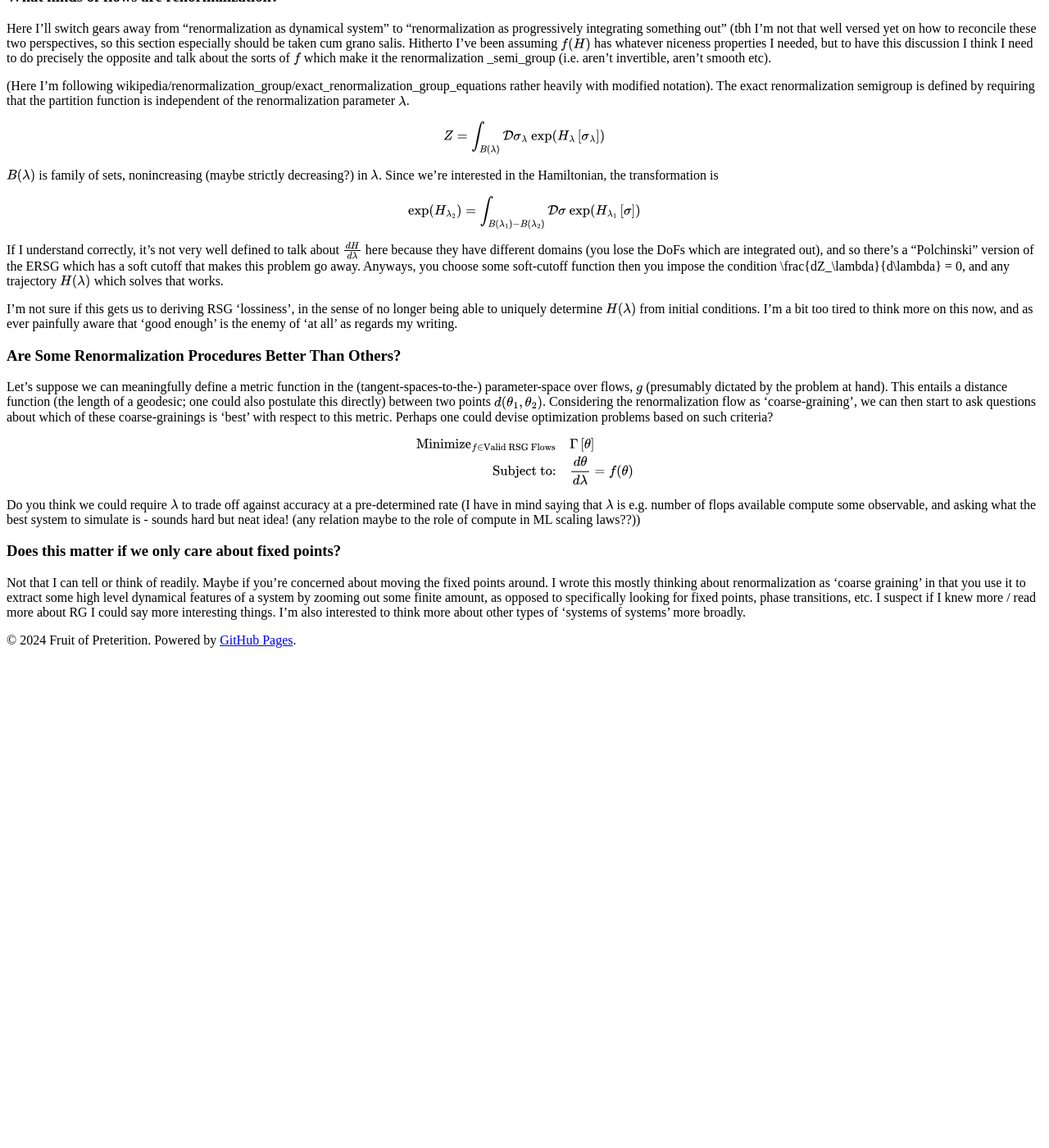
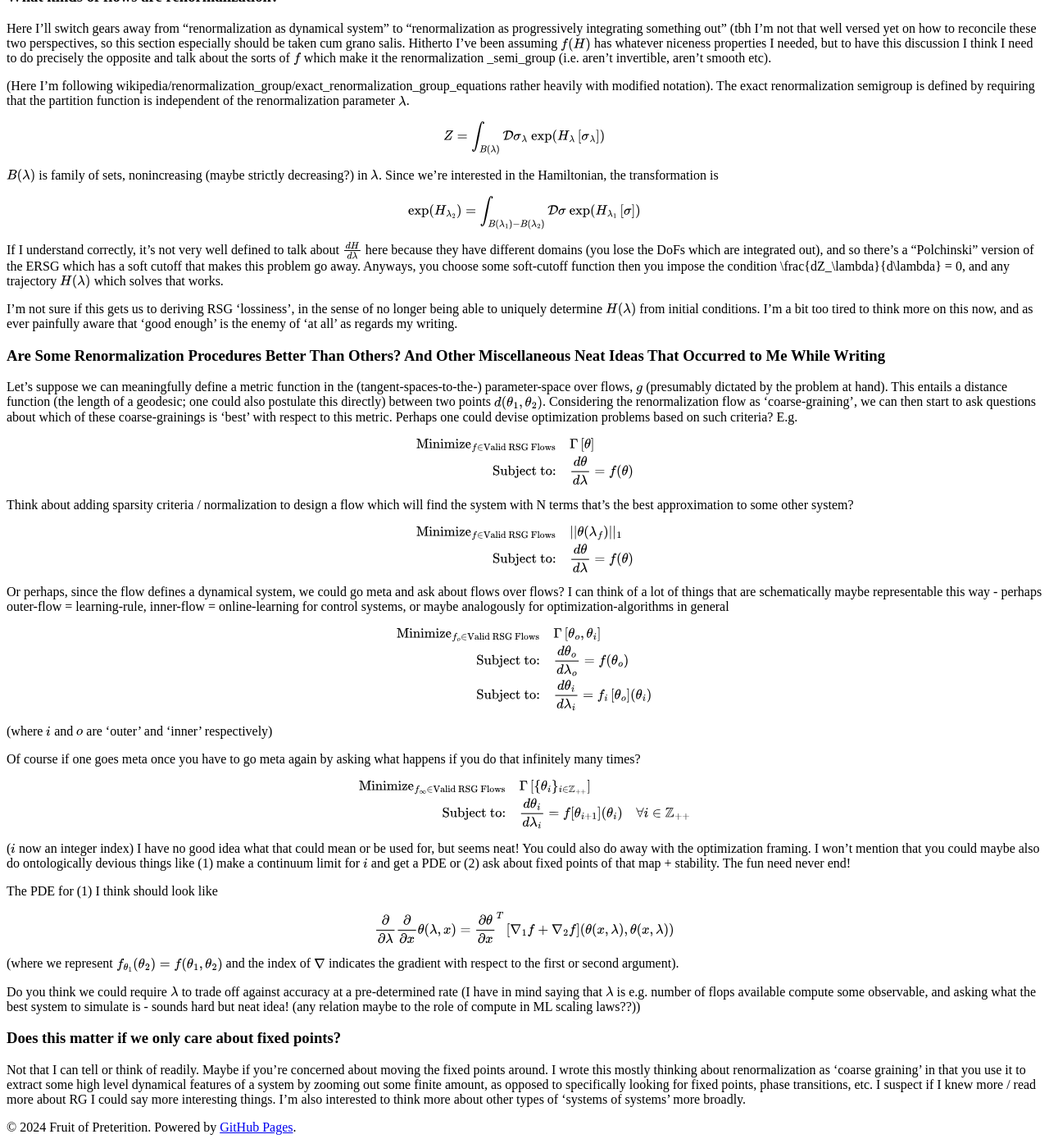
Before and after one commit to CharlesR-W/crw-blog, a Jekyll site: the page built from _posts/2024-10-03-Musings-on-Running-Couplings-and-Invariant-Subspaces.md, in a window 1280 px wide and 1400 px high, scrolled down 1219 px. Shown: the whole window at 82% size. Built offline with Jekyll 4.4.1, drawn with Linux system fonts in a browser that asks for light colours; our own code applies the rules of GitHub Pages for plain Markdown files; before the commit the page ends 2025 px from its top, so only the background shows below that.

Commit message:
Update 2024-10-03-Musings-on-Running-Couplings-and-Invariant-Subspaces.md

```diff
--- a/_posts/2024-10-03-Musings-on-Running-Couplings-and-Invariant-Subspaces.md
+++ b/_posts/2024-10-03-Musings-on-Running-Couplings-and-Invariant-Subspaces.md
@@ -81,8 +81,8 @@ If I understand correctly, it's not very well defined to talk about $\frac{dH}{d
 I'm not sure if this gets us to deriving RSG 'lossiness', in the sense of no longer being able to uniquely determine $H(\lambda)$ from initial conditions.  I'm a bit too tired to think more on this now, and as ever painfully aware that 'good enough' is the enemy of 'at all' as regards my writing.
 
 
-### Are Some Renormalization Procedures Better Than Others?
-Let's suppose we can meaningfully define a metric function in the (tangent-spaces-to-the-) parameter-space over flows, $g$ (presumably dictated by the problem at hand). This entails a distance function (the length of a geodesic; one could also postulate this directly) between two points $d(\theta_1, \theta_2)$.  Considering the renormalization flow as 'coarse-graining', we can then start to ask questions about which of these coarse-grainings is 'best' with respect to this metric.  Perhaps one could devise optimization problems based on such criteria?
+### Are Some Renormalization Procedures Better Than Others?  And Other Miscellaneous Neat Ideas That Occurred to Me While Writing
+Let's suppose we can meaningfully define a metric function in the (tangent-spaces-to-the-) parameter-space over flows, $g$ (presumably dictated by the problem at hand). This entails a distance function (the length of a geodesic; one could also postulate this directly) between two points $d(\theta_1, \theta_2)$.  Considering the renormalization flow as 'coarse-graining', we can then start to ask questions about which of these coarse-grainings is 'best' with respect to this metric.  Perhaps one could devise optimization problems based on such criteria?  E.g.
 
 $$
 \begin{aligned}
@@ -91,6 +91,46 @@ $$
 \end{aligned}
 $$
 
+Think about adding sparsity criteria / normalization to design a flow which will find the system with N terms that's the best approximation to some other system?
+
+$$
+\begin{aligned}
+    \text{Minimize}_{f \in \text{Valid RSG Flows}} \quad & ||\theta(\lambda_f)||_1 \\
+    \text{Subject to:} \quad & \frac{d\theta}{d\lambda}=f(\theta) \\
+\end{aligned}
+$$
+
+Or perhaps, since the flow defines a dynamical system, we could go meta and ask about flows over flows?  I can think of a lot of things that are schematically maybe representable this way - perhaps outer-flow = learning-rule, inner-flow = online-learning for control systems, or maybe analogously for optimization-algorithms in general
+
+$$
+\begin{aligned}
+    \text{Minimize}_{f_o \in \text{Valid RSG Flows}} \quad & \Gamma\left[ \theta_o, \theta_i \right] \\
+    \text{Subject to:} \quad & \frac{d\theta_o}{d\lambda_o}=f(\theta_o) \\
+    \text{Subject to:} \quad & \frac{d\theta_i}{d\lambda_i}=f_i \left[\theta_o\right](\theta_i) \\
+\end{aligned}
+$$
+
+(where $i$ and $o$ are 'outer' and 'inner' respectively)
+
+Of course if one goes meta once you have to go meta again by asking what happens if you do that infinitely many times?
+
+$$
+\begin{aligned}
+    \text{Minimize}_{f_{\infty} \in \text{Valid RSG Flows}} \quad & \Gamma\left[ \{\theta_i\}_{i \in \mathbb{Z}_{++}}\right] \\
+    \text{Subject to:} \quad & \frac{d\theta_i}{d\lambda_i}=f[\theta_{i+1}](\theta_i) \quad \forall i \in \mathbb{Z}_{++}\\
+\end{aligned}
+$$
+
+($i$ now an integer index) I have no good idea what that could mean or be used for, but seems neat! You could also do away with the optimization framing.  I won't mention that you could maybe also do ontologically devious things like (1) make a continuum limit for $i$ and get a PDE or (2) ask about fixed points of that map + stability.  The fun need never end!
+
+The PDE for (1) I think should look like
+
+$$
+\frac{\partial}{\partial \lambda}\frac{\partial}{\partial x} \theta (\lambda,x) = \frac{\partial \theta}{\partial x}^T \left[ \nabla_1 f + \nabla_2 f \right] (\theta(x,\lambda), \theta(x,\lambda))
+$$
+
+(where we represent $f_{\theta_1}(\theta_2) = f(\theta_1, \theta_2)$ and the index of $\nabla$ indicates the gradient with respect to the first or second argument).
+
 Do you think we could require $\lambda$ to trade off against accuracy at a pre-determined rate (I have in mind saying that $\lambda$ is e.g. number of flops available compute some observable, and asking what the best system to simulate is - sounds hard but neat idea! (any relation maybe to the role of compute in ML scaling laws??))
 
 ### Does this matter if we only care about fixed points?
```
